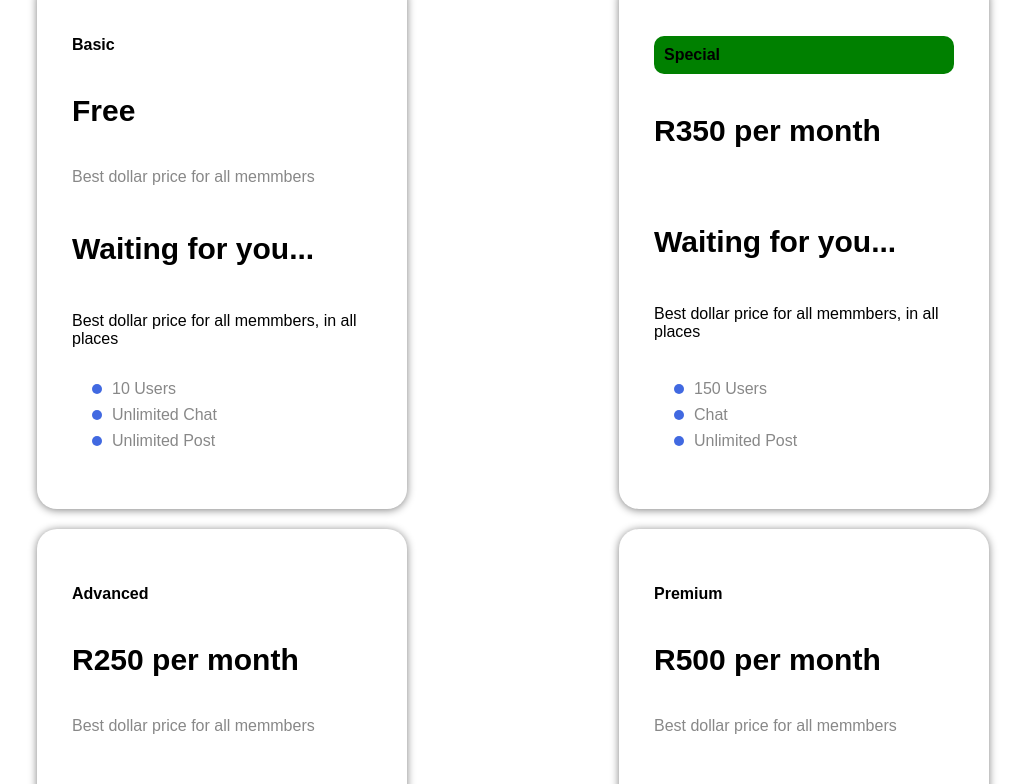
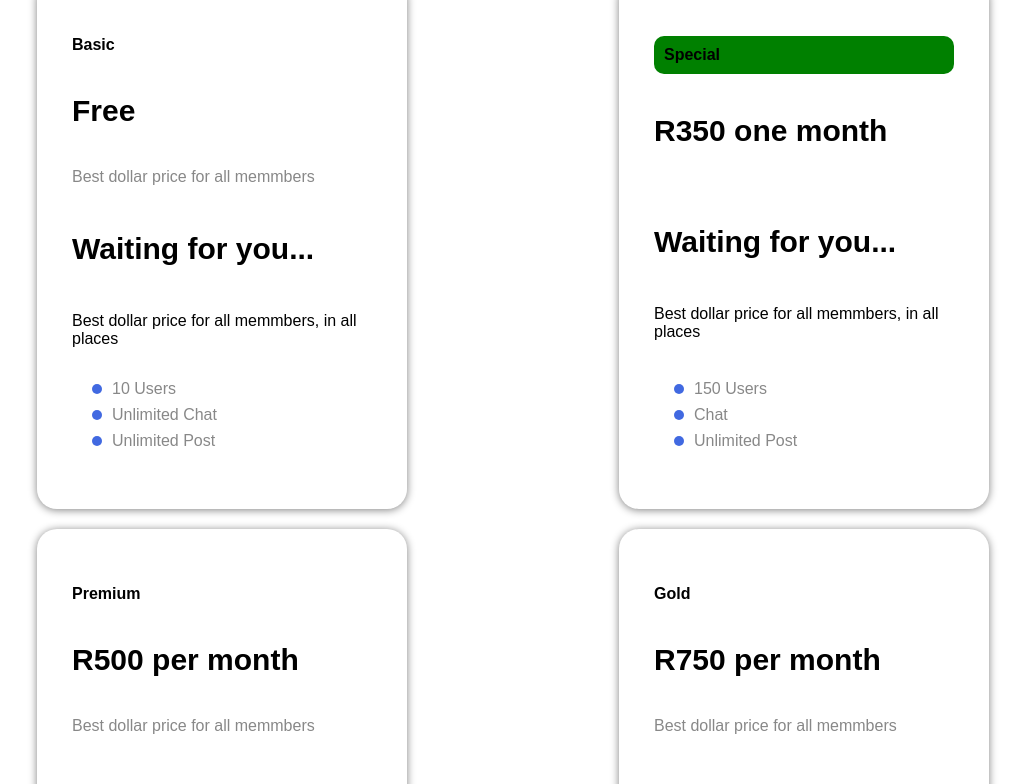
Before and after one commit to LungeloNgcemu/Church-Connect-App-Site, a React (Vite) app: page / in a window 1280 px wide. Shown: the part 2048-2832 px from the top of the page, without its empty margins (127-1152 px from the left). Built offline with nearby package versions, Linux system fonts and the light colour scheme; a web font is replaced by a local one.

Commit message:
updated for sales

```diff
--- a/src/components/drop_menu.jsx
+++ b/src/components/drop_menu.jsx
@@ -65,8 +65,8 @@ export default function DropMenu() {
                     <div style={drop}>
                         <a style={link} href="/" onClick={handleClick("/")} >Home</a>
                         <a style={link} href="/about" onClick={handleClick("/about")}>About</a>
-                        <a style={link} href="/login" onClick={handleClick("/login")}>Login</a>
-                        <a style={link} href="/register" onClick={handleClick("/register")}>Register</a>
+                        {/* <a style={link} href="/login" onClick={handleClick("/login")}>Login</a>
+                        <a style={link} href="/register" onClick={handleClick("/register")}>Register</a> */}
                         <a style={link} href="#contact">Contact</a>
                         <a style={link} href="/feed" onClick={handleClick("/feed")}>Feed-Back</a>
                     </div>
--- a/src/components/price_strip.jsx
+++ b/src/components/price_strip.jsx
@@ -21,11 +21,11 @@ export default function Strip() {
         price: "Free",
         benefits: ["10 Users", "Unlimited Chat", "Unlimited Post"],
     }
-    const one = {
-        kind: "Advanced",
-        price: "R250 per month",
-        benefits: ["60 Users", "Unlimited Chat", "Unlimited Post"],
-    }
+    // const one = {
+    //     kind: "Advanced",
+    //     price: "R250 per month",
+    //     benefits: ["60 Users", "Unlimited Chat", "Unlimited Post"],
+    // }
     const two = {
         kind: "Premium",
         price: "R500 per month",
@@ -44,7 +44,7 @@ export default function Strip() {
     }
     const special = {
         kind: "Special",
-        price: "R350 per month",
+        price: "R350 one month",
         benefits: ["150 Users", "Chat", "Unlimited Post"]
     }
 
@@ -56,7 +56,7 @@ export default function Strip() {
 
             <Card props={zero} />
             <SpecialCard props={special}/>
-            <Card props={one} />
+            {/* <Card props={one} /> */}
             <Card props={two} />
             <Card props={three} />
             <Card props={four} />
```
